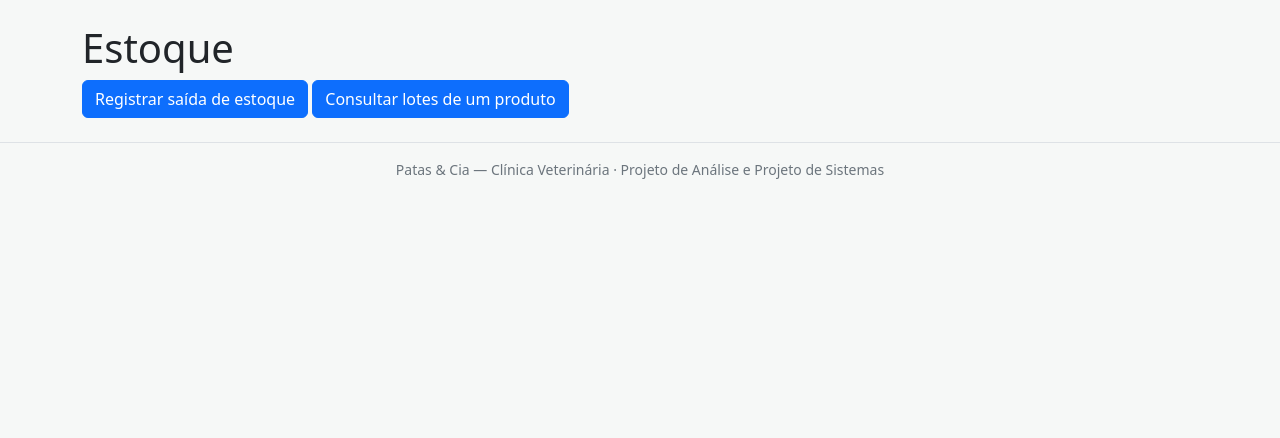
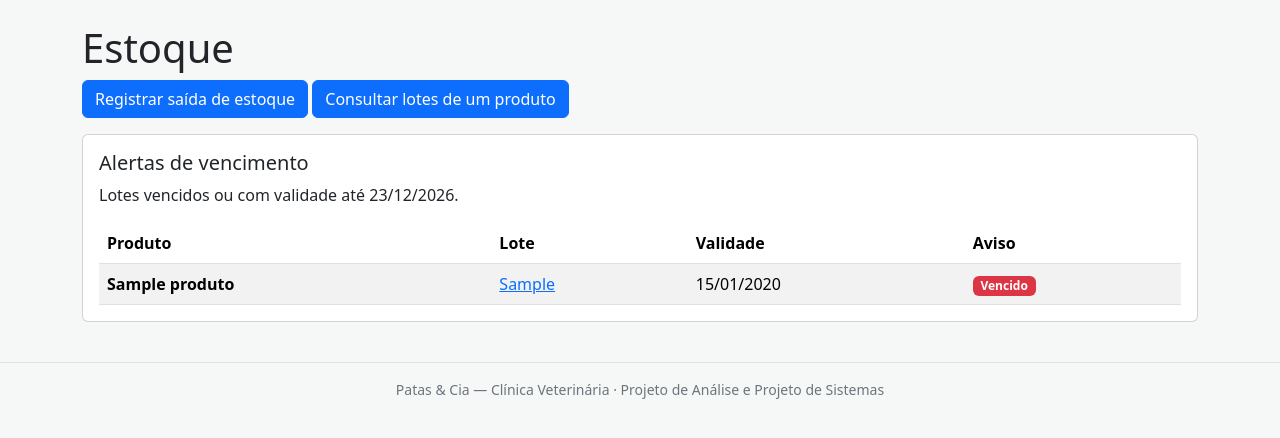
Before and after one commit to fcgraciano/ClinicaVeterinaria, a PHP site: page /estoque/index.php in a window 1280 px wide. Shown: the part 56-494 px from the top of the page. Run offline with PHP 8.4, Linux system fonts and the light colour scheme; tables that the repository leaves empty hold one stand-in row (values such as "Sample post").

Commit message:
Estoque: exibir alertas de vencimento

```diff
--- a/estoque/index.php
+++ b/estoque/index.php
@@ -5,4 +5,6 @@
 <a class="btn btn-primary" href="registrar-saida-de-estoque.php">Registrar saída de estoque</a>
 <a class="btn btn-primary" href="lotes-do-produto.php">Consultar lotes de um produto</a>
 
+<?php include __DIR__ . '/painel-alerta-vencimento.php'; ?>
+
 <?php include '../includes/rodape.php'; ?>
--- a/estoque/lotes-do-produto.php
+++ b/estoque/lotes-do-produto.php
@@ -95,7 +95,7 @@ include __DIR__ . '/../includes/cabecalho.php';
                             $saldo = rtrim(rtrim($saldo, '0'), '.');
                         }
                         ?>
-                        <tr>
+                        <tr id="lote-<?= htmlspecialchars((string) $lote['id']) ?>">
                             <th scope="row"><?= htmlspecialchars($lote['numero_lote']) ?></th>
                             <td><?= htmlspecialchars($lote['fornecedor']) ?></td>
                             <td><?= htmlspecialchars($statusLote[$lote['status']] ?? $lote['status']) ?></td>
--- /dev/null
+++ b/estoque/painel-alerta-vencimento.php
@@ -0,0 +1,73 @@
+<?php
+$lotesComAlerta = [];
+$falhaVencimentos = false;
+$hojeVencimentos = new DateTimeImmutable('today', new DateTimeZone('America/Sao_Paulo'));
+$inicioVencimentos = $hojeVencimentos->format('Y-m-d');
+$fimVencimentos = $hojeVencimentos->add(new DateInterval('P30D'))->format('Y-m-d');
+
+mysqli_report(MYSQLI_REPORT_ERROR | MYSQLI_REPORT_STRICT);
+try {
+    require_once __DIR__ . '/../includes/conexao.php';
+    $consulta = mysqli_prepare($conexao, '
+        SELECT l.id, l.produto_id, l.numero_lote, l.data_validade, p.nome AS produto
+        FROM lotes l
+        JOIN produtos p ON p.id = l.produto_id
+        WHERE l.data_validade <= ?
+        ORDER BY l.data_validade, p.nome, l.id
+    ');
+    try {
+        mysqli_stmt_bind_param($consulta, 's', $fimVencimentos);
+        mysqli_stmt_execute($consulta);
+        $resultado = mysqli_stmt_get_result($consulta);
+        $lotesComAlerta = mysqli_fetch_all($resultado, MYSQLI_ASSOC);
+        mysqli_free_result($resultado);
+    } finally {
+        mysqli_stmt_close($consulta);
+    }
+} catch (mysqli_sql_exception $excecao) {
+    error_log($excecao->getMessage());
+    $falhaVencimentos = true;
+}
+?>
+
+<section class="card my-3" aria-labelledby="titulo-alertas-vencimento">
+    <div class="card-body">
+        <h2 class="h5" id="titulo-alertas-vencimento">Alertas de vencimento</h2>
+        <?php if ($falhaVencimentos): ?>
+            <div class="alert alert-danger mb-0" role="alert">Não foi possível consultar a validade dos lotes.</div>
+        <?php elseif (!$lotesComAlerta): ?>
+            <p class="mb-0">Nenhum lote vencido ou a vencer nos próximos 30 dias.</p>
+        <?php else: ?>
+            <p>Lotes vencidos ou com validade até <?= (new DateTimeImmutable($fimVencimentos))->format('d/m/Y') ?>.</p>
+            <div class="table-responsive">
+                <table class="table table-striped align-middle mb-0">
+                    <thead>
+                        <tr>
+                            <th scope="col">Produto</th>
+                            <th scope="col">Lote</th>
+                            <th scope="col">Validade</th>
+                            <th scope="col">Aviso</th>
+                        </tr>
+                    </thead>
+                    <tbody>
+                        <?php foreach ($lotesComAlerta as $loteComAlerta): ?>
+                            <?php
+                            $dataValidade = $loteComAlerta['data_validade'];
+                            $vencido = $dataValidade < $inicioVencimentos;
+                            $aviso = $vencido ? 'Vencido' : ($dataValidade === $inicioVencimentos ? 'Vence hoje' : 'A vencer');
+                            $detalhe = 'lotes-do-produto.php?produto_id=' . rawurlencode((string) $loteComAlerta['produto_id'])
+                                . '#lote-' . rawurlencode((string) $loteComAlerta['id']);
+                            ?>
+                            <tr>
+                                <th scope="row"><?= htmlspecialchars($loteComAlerta['produto']) ?></th>
+                                <td><a href="<?= htmlspecialchars($detalhe) ?>"><?= htmlspecialchars($loteComAlerta['numero_lote']) ?></a></td>
+                                <td><?= (new DateTimeImmutable($dataValidade))->format('d/m/Y') ?></td>
+                                <td><span class="badge <?= $vencido ? 'text-bg-danger' : 'text-bg-warning' ?>"><?= $aviso ?></span></td>
+                            </tr>
+                        <?php endforeach; ?>
+                    </tbody>
+                </table>
+            </div>
+        <?php endif; ?>
+    </div>
+</section>
```
